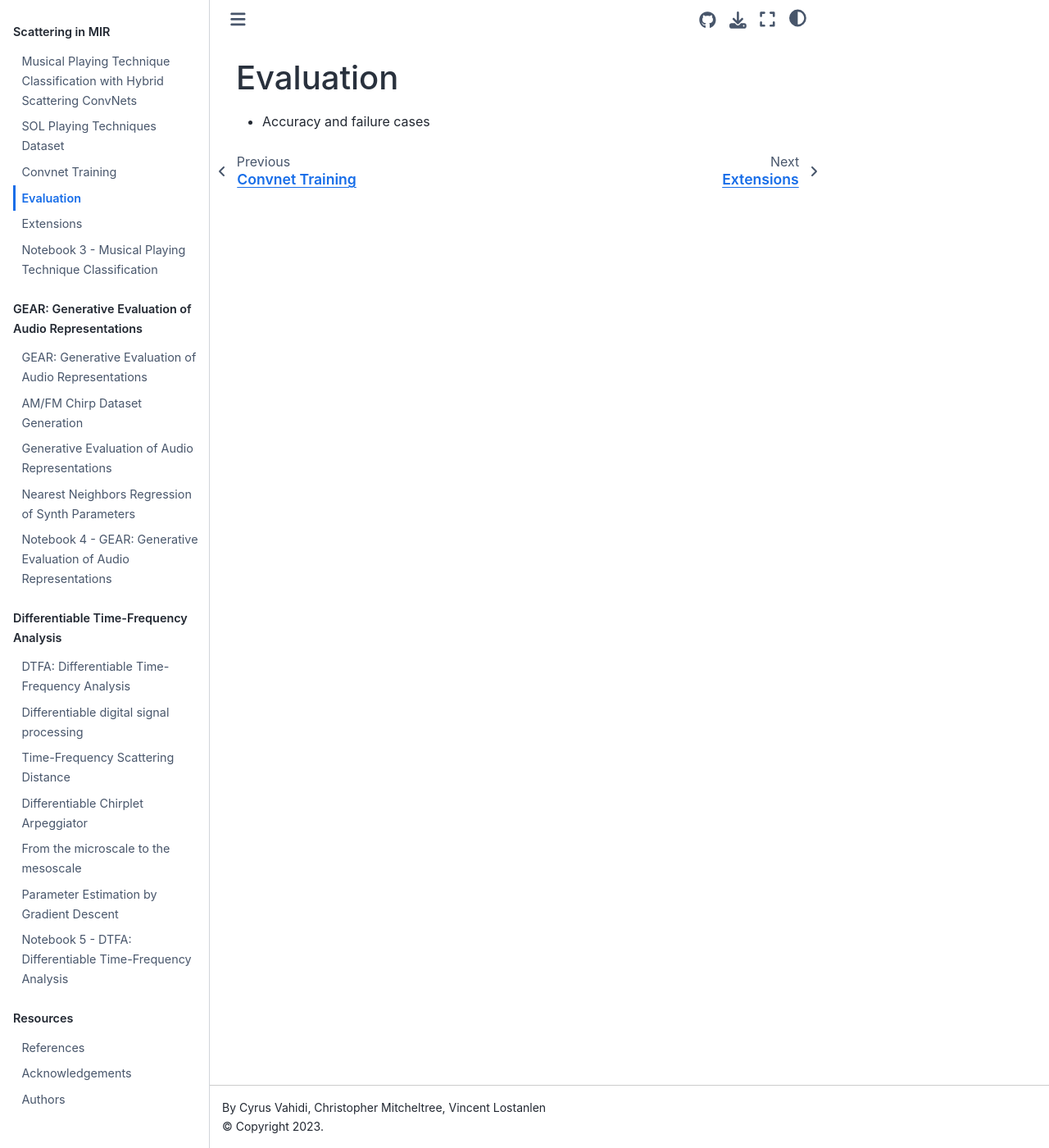
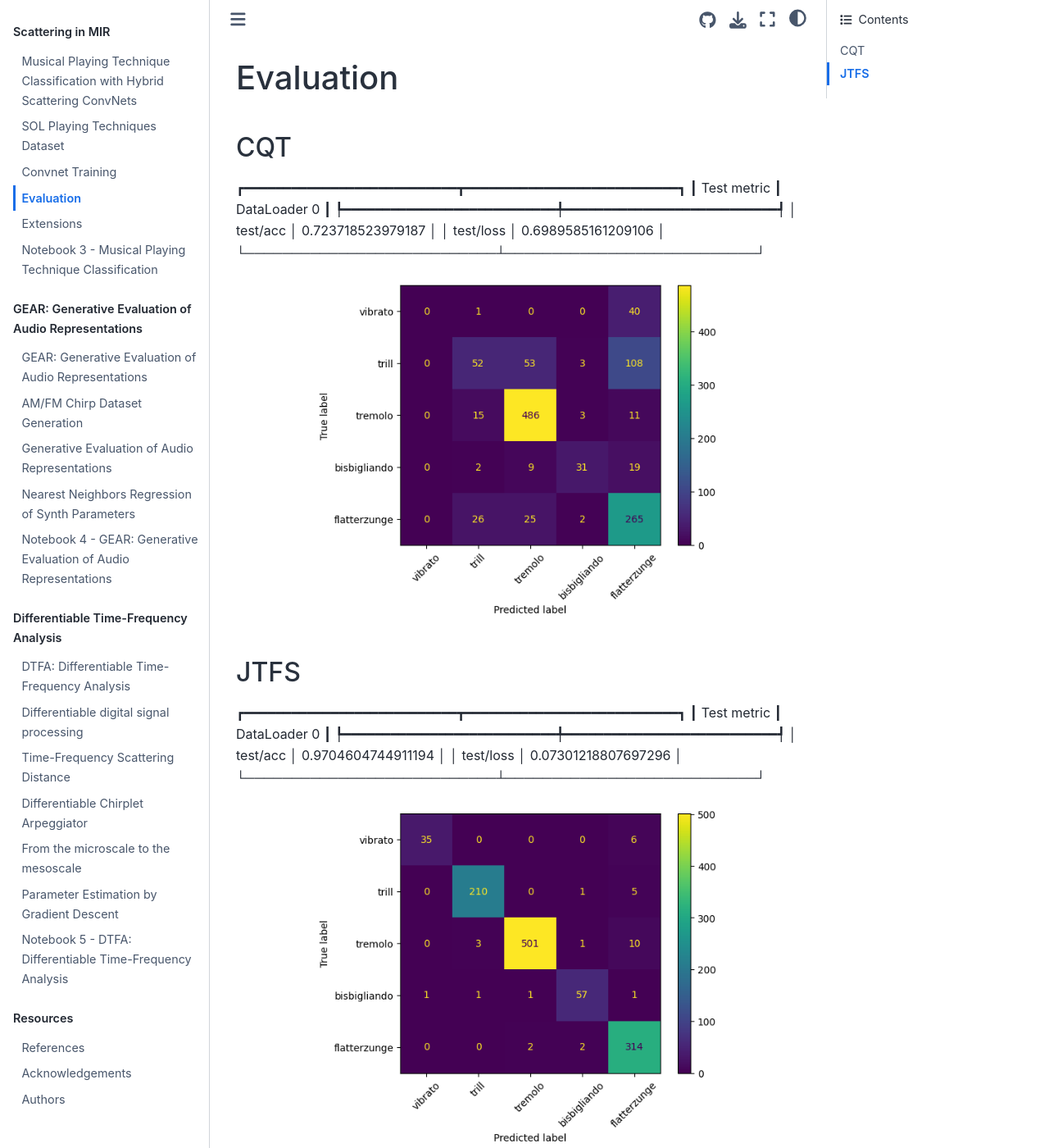
Before and after one commit to kymatio/ismir23-tutorial, a Jupyter Book: the page built from book/ch4_mir/eval.md, in a window 1280 px wide and 1400 px high. Shown: the whole window at 82% size. Built offline with Jupyter Book 1.0.4 settings and Sphinx 7.4.7 and the Sphinx Book theme 1.1.4, drawn with Linux system fonts in a browser that asks for light colours.

Commit message:
mir eval

````diff
--- a/book/ch4_mir/eval.md
+++ b/book/ch4_mir/eval.md
@@ -1,4 +1,28 @@
 Evaluation
 ==========
 
-- Accuracy and failure cases
+## CQT
+┏━━━━━━━━━━━━━━━━━━━━━━━━━━━┳━━━━━━━━━━━━━━━━━━━━━━━━━━━┓
+┃        Test metric        ┃       DataLoader 0        ┃
+┡━━━━━━━━━━━━━━━━━━━━━━━━━━━╇━━━━━━━━━━━━━━━━━━━━━━━━━━━┩
+│         test/acc          │     0.723718523979187     │
+│         test/loss         │    0.6989585161209106     │
+└───────────────────────────┴───────────────────────────┘
+```{image} /assets/figures/mir/cm_cqt.png
+:alt: Confusion Matrix on test set for JTFS model
+:width: 500px
+:align: center
+```
+
+## JTFS
+┏━━━━━━━━━━━━━━━━━━━━━━━━━━━┳━━━━━━━━━━━━━━━━━━━━━━━━━━━┓
+┃        Test metric        ┃       DataLoader 0        ┃
+┡━━━━━━━━━━━━━━━━━━━━━━━━━━━╇━━━━━━━━━━━━━━━━━━━━━━━━━━━┩
+│         test/acc          │    0.9704604744911194     │
+│         test/loss         │    0.07301218807697296    │
+└───────────────────────────┴───────────────────────────┘
+```{image} /assets/figures/mir/cm_jtfs.png
+:alt: Confusion Matrix on test set for JTFS model
+:width: 500px
+:align: center
+```
````
Also changed, not shown: book/assets/figures/mir/cm_cqt.png (added), book/assets/figures/mir/cm_jtfs.png (added).
